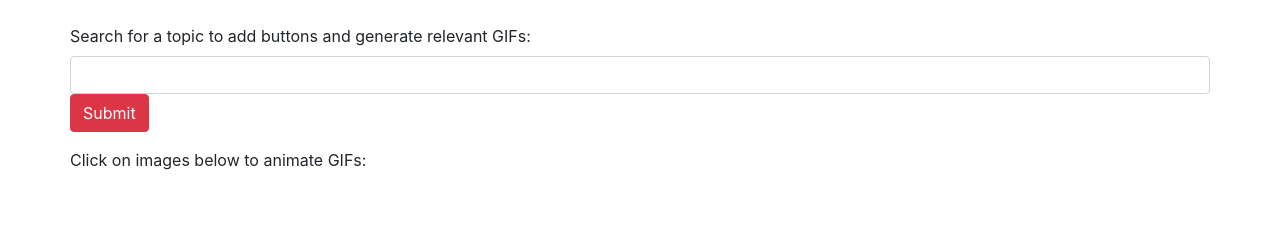
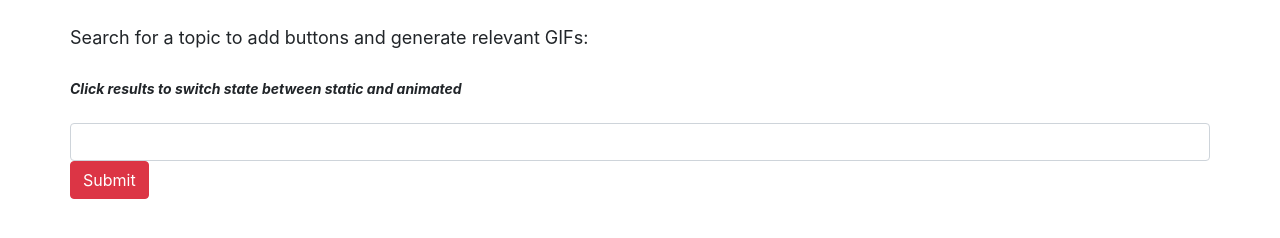
Before and after one commit to cmdavies10/GIF-Finder, a plain HTML site: page index.html in a window 1280 px wide. Drawn offline with nearby package versions, Linux system fonts and the light colour scheme.

Commit message:
rearranged layout and content

```diff
--- a/index.html
+++ b/index.html
@@ -18,13 +18,15 @@
 	</head>
 	<body>
 		<div class="container">
-			<div class="row" id="buttons"></div>
+			<!-- <div class="row" id="buttons"></div> -->
 			<br />
 			<form role="form">
 				<div class="form-group row">
-					<label for="search"
-						>Search for a topic to add buttons and generate relevant
+					<label for="search" style="font-size: 18px;">Search for a topic to add buttons and generate relevant
 						GIFs:
+						<br>
+						<br>
+						<p style="font-size: 14px; font-weight: bold; font-style: italic;">Click results to switch state between static and animated</p>
 					</label>
 					<input class="form-control" id="search" type="text" />
 					<button
@@ -36,9 +38,10 @@
 					</button>
 				</div>
 			</form>
-			<div class="row" id="gifs-here">
-				Click on images below to animate GIFs:
-			</div>
+			<div class="row" id="buttons"></div>
+			<br>
+			<br>
+			<div class="row" id="gifs-here"></div>
 		</div>
 	</body>
 </html>
```
